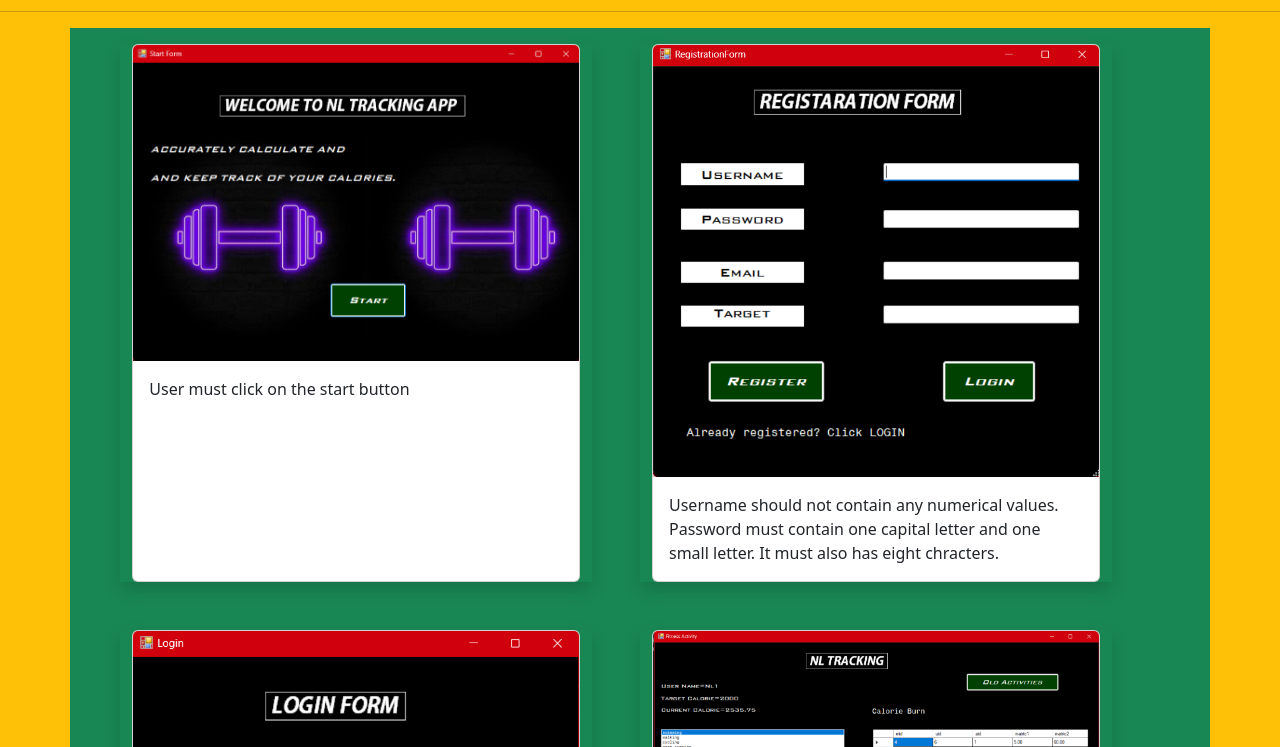
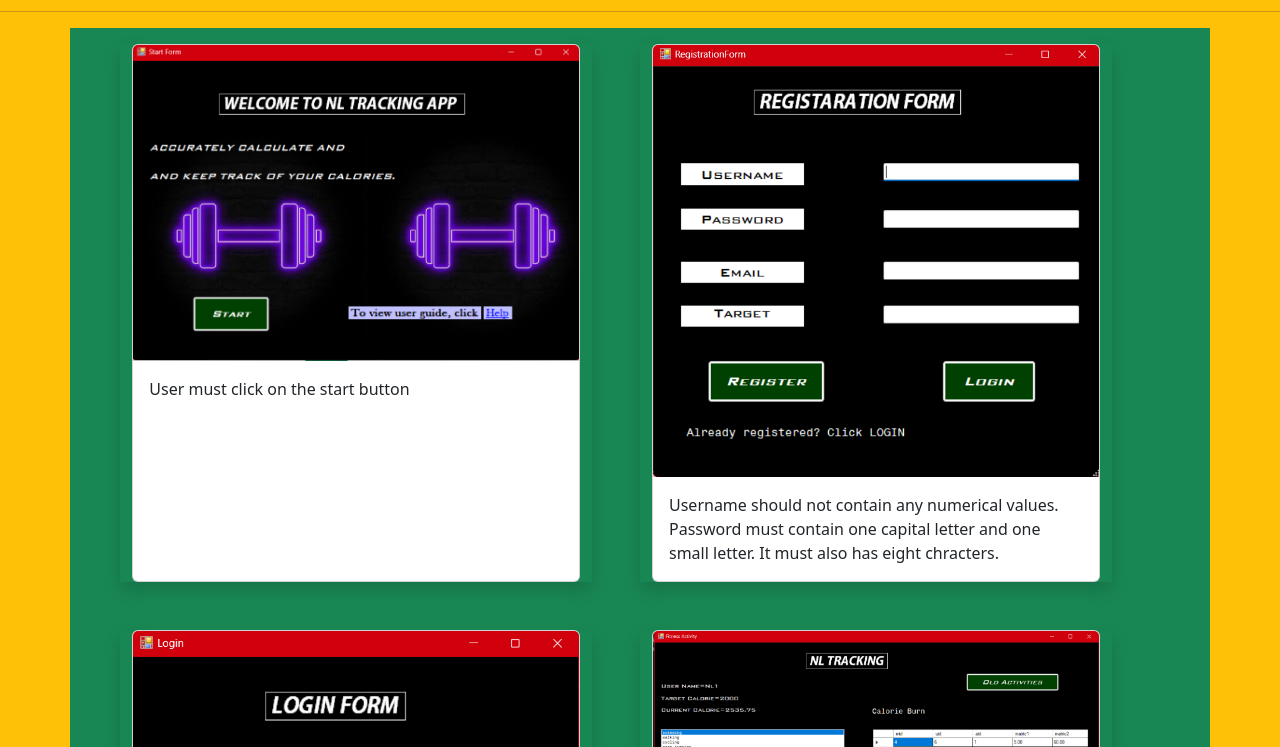
Before and after one commit to NayLinOwenKhantHein/NLFitnessTrackingApp, a plain HTML site: page index.html in a window 1280 px wide. Shown: the part 53-800 px from the top of the page. Drawn offline with nearby package versions, Linux system fonts and the light colour scheme.

Commit message:
Update index.html

```diff
--- a/index.html
+++ b/index.html
@@ -15,7 +15,7 @@
 <div class="row mb-5 justify-content-center">
     <div class="col-5 shadow me-5">
         <div class="card" style="height: 100%;">
-            <img src="./images/startform.png" class="card-img-top" alt="...">
+            <img src="./startform2.png" class="card-img-top" alt="...">
             <div class="card-body">
               <p class="card-text">User must click on the start button</p>
             </div>
```
